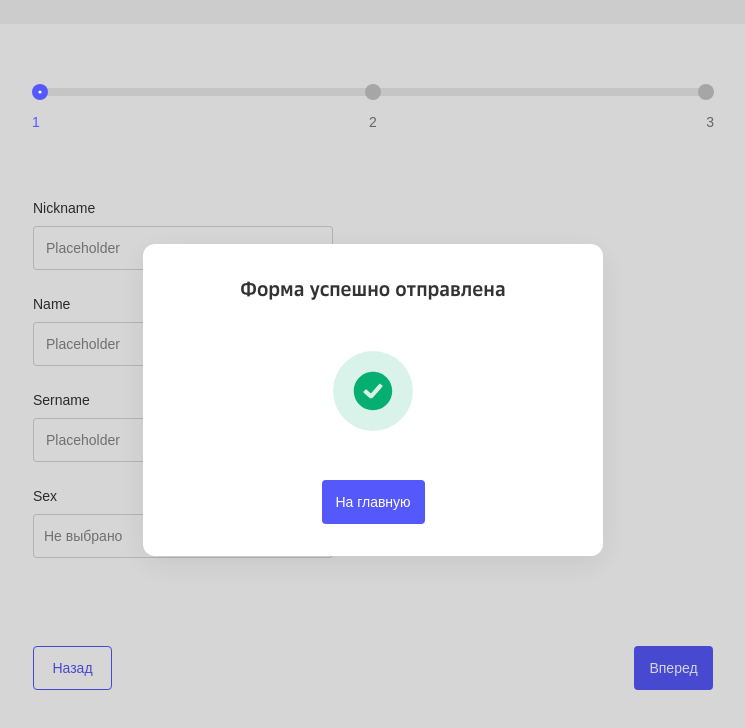
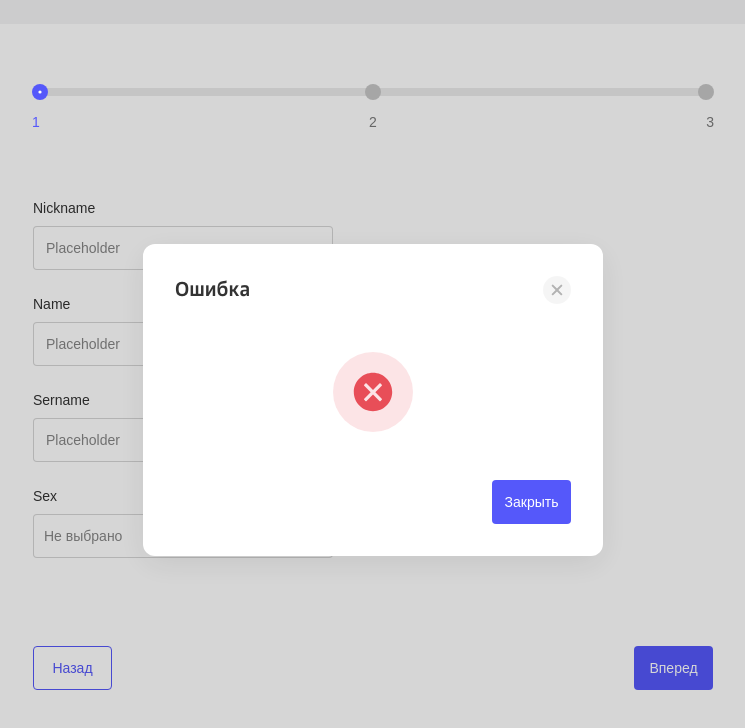
Before and after one commit to BKonstantine/cloud_test, a React (Vite) app: page /create in a window 1280 px wide. Shown: the top 728 px of the page, without its empty margins (267-1012 px from the left). Built offline with nearby package versions, Linux system fonts and the light colour scheme; a web font is replaced by a local one.

Commit message:
feat: add modal-error

```diff
--- /dev/null
+++ b/src/components/UI/button-close/button-close.module.css
@@ -0,0 +1,17 @@
+.button {
+  margin: 0;
+  padding: 0;
+  border: none;
+  cursor: pointer;
+  width: 28px;
+  height: 28px;
+  border-radius: 50%;
+  background-color: var(--bg-color-black-alpha-4);
+  background-image: url(../../../icons/close-icon.svg);
+  background-position: center;
+  background-repeat: no-repeat;
+}
+
+.button:hover {
+  background-color: var(--bg-color-black-alpha-8);
+}
--- /dev/null
+++ b/src/components/UI/button-close/button-close.tsx
@@ -0,0 +1,8 @@
+import { ButtonHTMLAttributes, FC } from "react";
+import style from "./button-close.module.css";
+
+const ButtonClose: FC<ButtonHTMLAttributes<HTMLButtonElement>> = () => {
+  return <button type="button" className={style.button}></button>;
+};
+
+export default ButtonClose;
--- a/src/components/UI/button/button.tsx
+++ b/src/components/UI/button/button.tsx
@@ -9,10 +9,12 @@ interface Props extends ButtonHTMLAttributes<HTMLButtonElement> {
   buttonSize?: ButtonSize;
   color?: ButtonColor;
   children: ReactNode;
+  className?: string;
 }
 
 const Button: FC<Props> = memo(
   ({
+    className,
     type = "button",
     buttonSize = "middle",
     color = "primary",
@@ -24,6 +26,7 @@ const Button: FC<Props> = memo(
         type={type}
         className={cn(
           style.button,
+          className,
           buttonSize === "small"
             ? style.button_size_small
             : buttonSize === "middle"
--- a/src/components/modal/modal-error/modal-error.module.css
+++ b/src/components/modal/modal-error/modal-error.module.css
@@ -0,0 +1,32 @@
+.modal {
+  padding: 32px;
+  box-sizing: border-box;
+  max-width: 460px;
+  width: 100%;
+  height: 312px;
+  background: var(--bg-color-white);
+  box-shadow: 0px 8px 32px var(--bg-color-black-alpha-8);
+  border-radius: 12px;
+  display: flex;
+  flex-direction: column;
+  align-items: center;
+  justify-content: space-between;
+}
+
+.modal__wrapper {
+  width: 100%;
+  display: flex;
+  justify-content: space-between;
+}
+
+.title {
+  margin: 0;
+  font-weight: 600;
+  font-size: 20px;
+  line-height: 26px;
+  color: var(--text-color-black);
+}
+
+.button {
+  align-self: flex-end;
+}
--- a/src/components/modal/modal-error/modal-error.tsx
+++ b/src/components/modal/modal-error/modal-error.tsx
@@ -1,8 +1,26 @@
 import { FC } from "react";
+import Button from "../../UI/button/button";
+import ButtonClose from "../../UI/button-close/button-close";
+import ErrorIcon from "../../../icons/error-icon";
 import style from "./modal-error.module.css";
 
-const ModalError: FC = () => {
-  return <div className={style.modal}></div>;
+type Props = {
+  onClose: () => void;
+};
+
+const ModalError: FC<Props> = ({ onClose }) => {
+  return (
+    <div className={style.modal}>
+      <div className={style.modal__wrapper}>
+        <p className={style.title}>Ошибка</p>
+        <ButtonClose onClick={onClose} />
+      </div>
+      <ErrorIcon />
+      <Button onClick={onClose} className={style.button}>
+        Закрыть
+      </Button>
+    </div>
+  );
 };
 
 export default ModalError;
--- a/src/components/modal/modal.tsx
+++ b/src/components/modal/modal.tsx
@@ -3,7 +3,7 @@ import ModalSuccess from "./modal-success/modal-success";
 import ModalError from "./modal-error/modal-error";
 
 type Props = {
-  result: "success";
+  result: string;
 };
 
 const Modal: FC<Props> = ({ result }) => {
--- /dev/null
+++ b/src/icons/error-icon.tsx
@@ -0,0 +1,23 @@
+import { FC } from "react";
+
+const ErrorIcon: FC = () => {
+  return (
+    <svg
+      width="80"
+      height="80"
+      viewBox="0 0 80 80"
+      fill="none"
+      xmlns="http://www.w3.org/2000/svg"
+    >
+      <rect width="80" height="80" rx="40" fill="#E84E58" fillOpacity="0.15" />
+      <path
+        fillRule="evenodd"
+        clipRule="evenodd"
+        d="M39.9998 20.7998C29.4014 20.7998 20.7998 29.4014 20.7998 39.9998C20.7998 50.5982 29.4014 59.1998 39.9998 59.1998C50.5982 59.1998 59.1998 50.5982 59.1998 39.9998C59.1998 29.4014 50.5982 20.7998 39.9998 20.7998ZM32.4095 31.4835C32.7319 31.161 33.2548 31.161 33.5772 31.4835L40 37.9062L46.4225 31.4838C46.745 31.1613 47.2678 31.1613 47.5903 31.4838L48.758 32.6515C49.0805 32.974 49.0805 33.4968 48.758 33.8192L42.3355 40.2417L48.7579 46.6641C49.0804 46.9865 49.0804 47.5094 48.7579 47.8318L47.5902 48.9996C47.2677 49.322 46.7449 49.322 46.4224 48.9996L40 42.5772L33.5773 48.9998C33.2549 49.3223 32.7321 49.3223 32.4096 48.9998L31.2419 47.8321C30.9194 47.5096 30.9194 46.9868 31.2419 46.6643L37.6645 40.2417L31.2417 33.819C30.9193 33.4965 30.9193 32.9737 31.2417 32.6512L32.4095 31.4835Z"
+        fill="#E84E58"
+      />
+    </svg>
+  );
+};
+
+export default ErrorIcon;
--- a/src/icons/success-icon.tsx
+++ b/src/icons/success-icon.tsx
@@ -14,10 +14,10 @@ const SuccessIcon: FC<Props> = ({ className }) => {
       xmlns="http://www.w3.org/2000/svg"
       className={className}
     >
-      <rect width="80" height="80" rx="40" fill="#05AE71" fill-opacity="0.15" />
+      <rect width="80" height="80" rx="40" fill="#05AE71" fillOpacity="0.15" />
       <path
-        fill-rule="evenodd"
-        clip-rule="evenodd"
+        fillRule="evenodd"
+        clipRule="evenodd"
         d="M20.8 40C20.8 29.4016 29.4016 20.8 40 20.8C50.5985 20.8 59.2001 29.4016 59.2001 40C59.2001 50.5985 50.5985 59.2001 40 59.2001C29.4016 59.2001 20.8 50.5985 20.8 40ZM47.4093 32.9903C46.9678 32.6817 46.3556 32.7557 46.0058 33.16L37.8957 42.5311L33.715 38.7738C33.3165 38.4157 32.7008 38.4157 32.3023 38.7738L30.7329 40.1842C30.2891 40.5831 30.2891 41.264 30.7329 41.6629L36.5953 46.9314C36.7874 47.1041 37.0396 47.2001 37.3016 47.2001H38.9073C39.2144 47.2001 39.5058 47.0683 39.7033 46.8401L49.3568 35.6856C49.7452 35.2368 49.6585 34.5625 49.1684 34.2199L47.4093 32.9903Z"
         fill="#05AE71"
       />
--- a/src/pages/tab-page/tab-page.tsx
+++ b/src/pages/tab-page/tab-page.tsx
@@ -62,7 +62,7 @@ const TabPage: FC = () => {
       </div>
       {
         <ModalOverlay>
-          <Modal result="success" />
+          <Modal result="succes" />
         </ModalOverlay>
       }
     </>
```
Also changed, not shown: src/icons/close-icon.svg (added).
